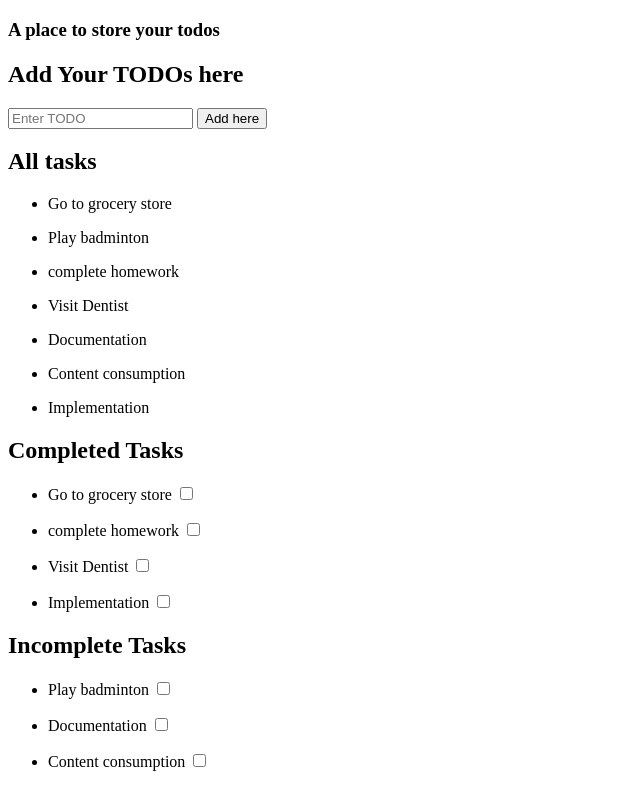
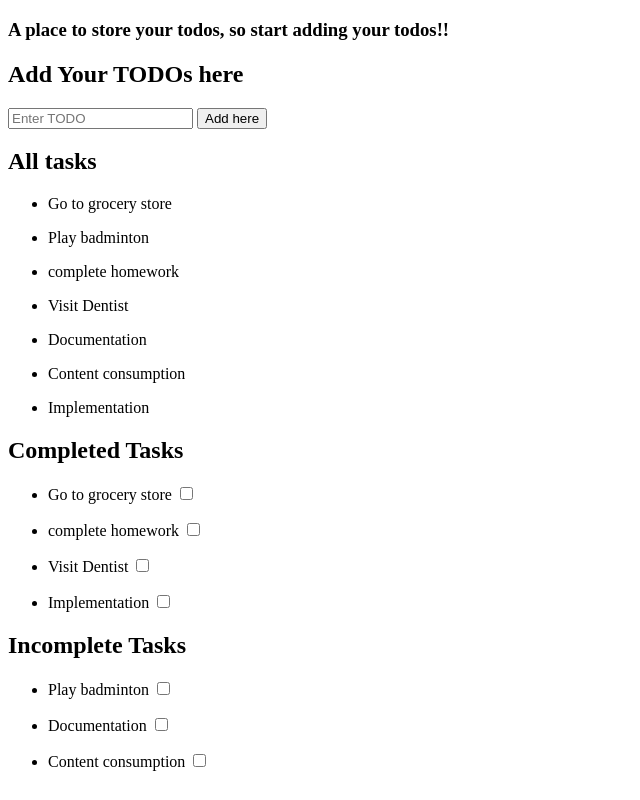
Before and after one commit to Guneet122/practice-Todo-App, a plain HTML site: page index.html in a window 1280 px wide. Shown: the whole page, without its empty margins (0-640 px from the left). Drawn offline with nearby package versions, Linux system fonts and the light colour scheme.

Commit message:
Update index.html

```diff
--- a/index.html
+++ b/index.html
@@ -10,7 +10,7 @@
 </head>
 <body>
     <div id="app">
-        <h3>A place to store your todos</h3>
+        <h3>A place to store your todos, so start adding your todos!!</h3>
         <h2>Add Your TODOs here</h2>
         <input type="text" placeholder="Enter TODO" v-model="newItem">
         <button @click="add">Add here</button>
```
